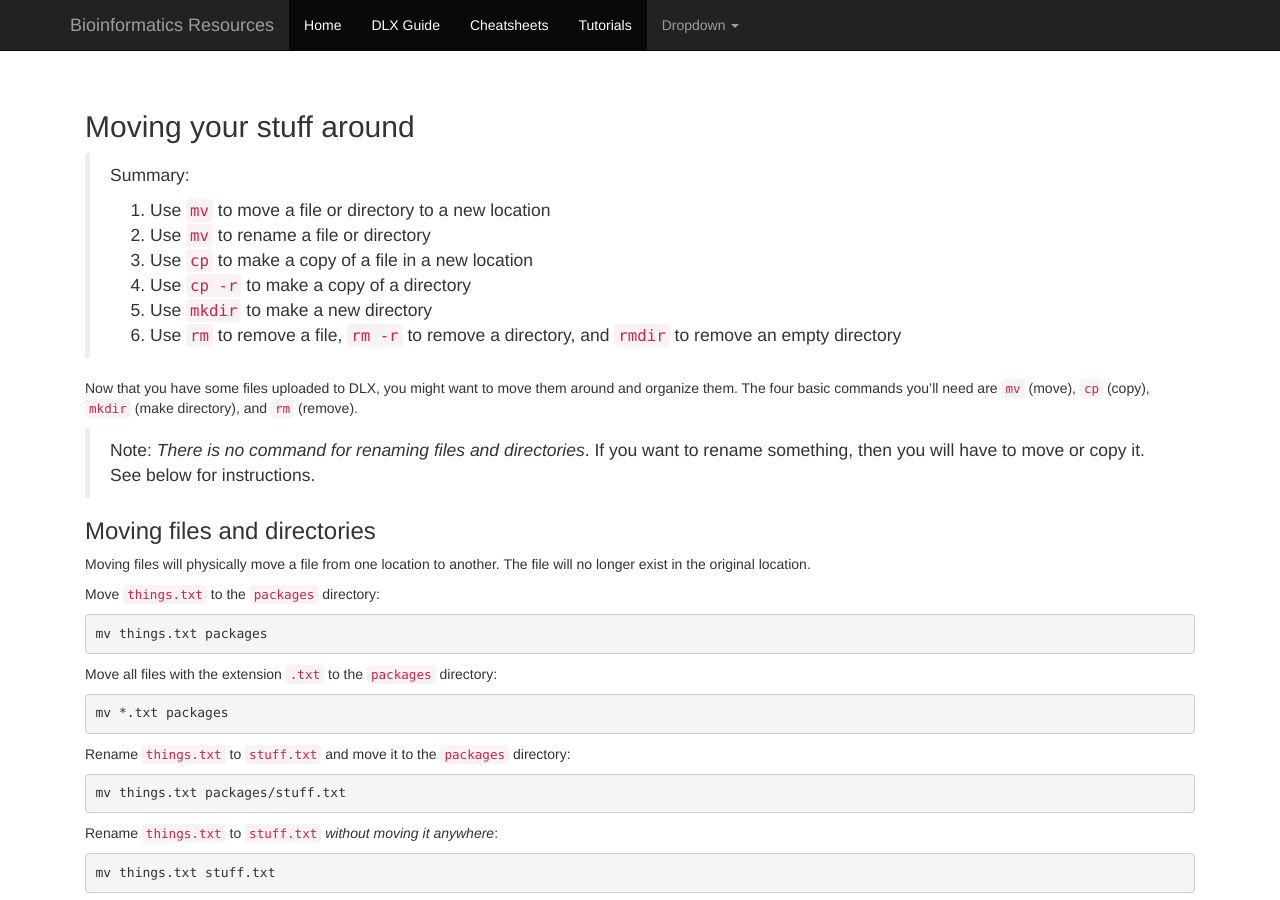
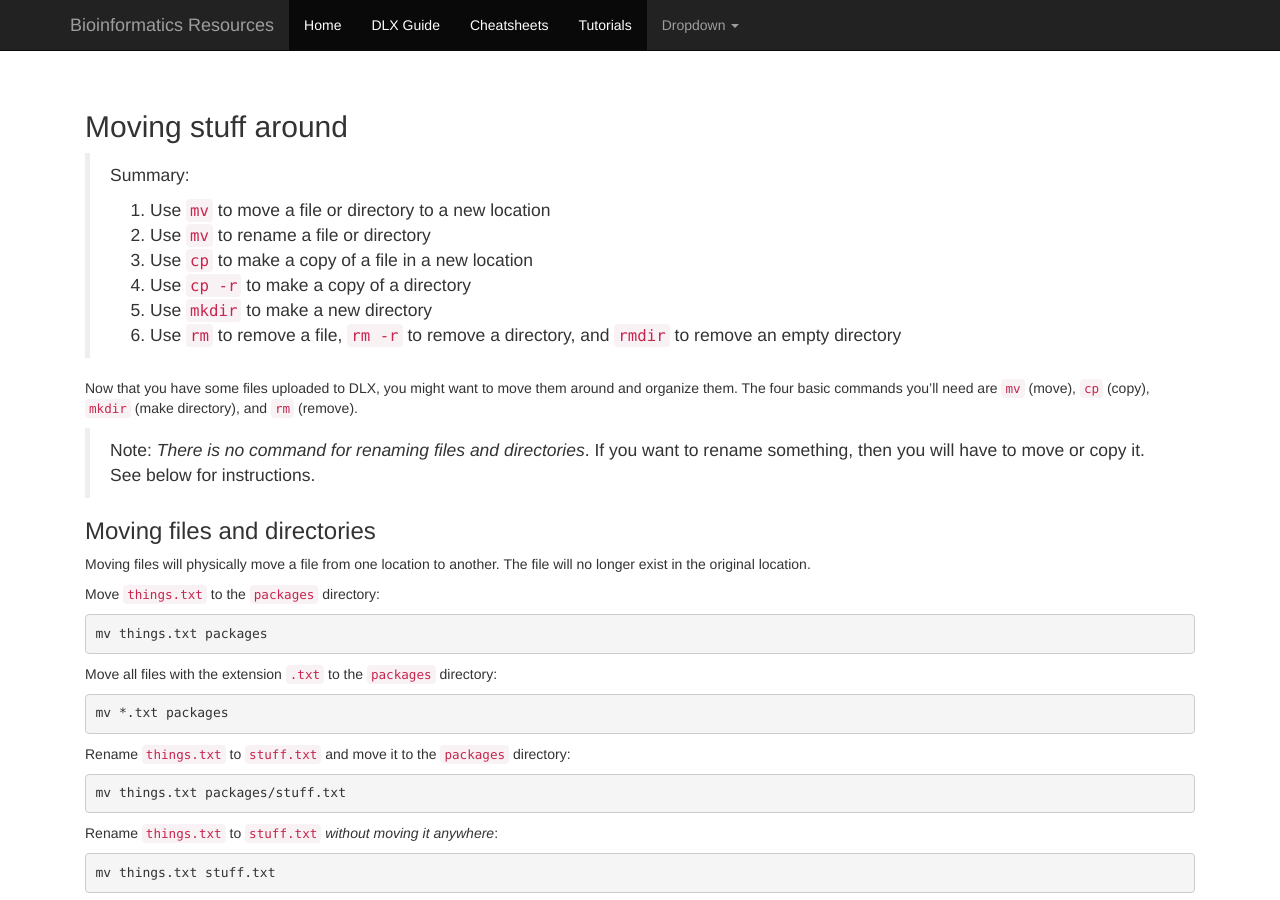
Before and after one commit to karajones/karajones.github.io, a Jekyll site: the page built from dlx/dlx4.md, in a window 1280 px wide and 900 px high. Built offline with Jekyll 4.4.1, drawn with Linux system fonts in a browser that asks for light colours; nearby versions of some CDN libraries; our own code applies the rules of GitHub Pages for plain Markdown files.

Commit message:
Update dlx4.md

```diff
--- a/dlx/dlx4.md
+++ b/dlx/dlx4.md
@@ -1,4 +1,4 @@
-## Moving your stuff around
+## Moving stuff around
 
 > Summary:
 > 1. Use `mv` to move a file or directory to a new location
```
